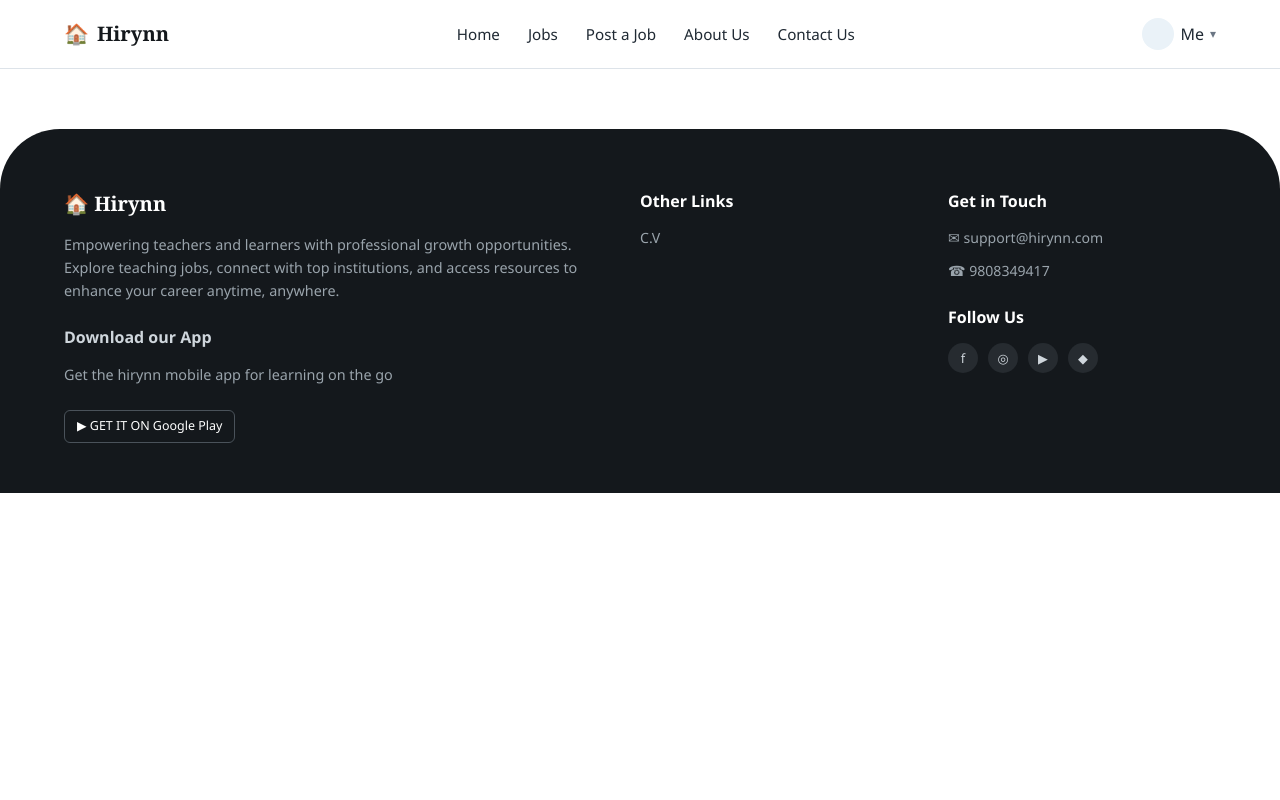
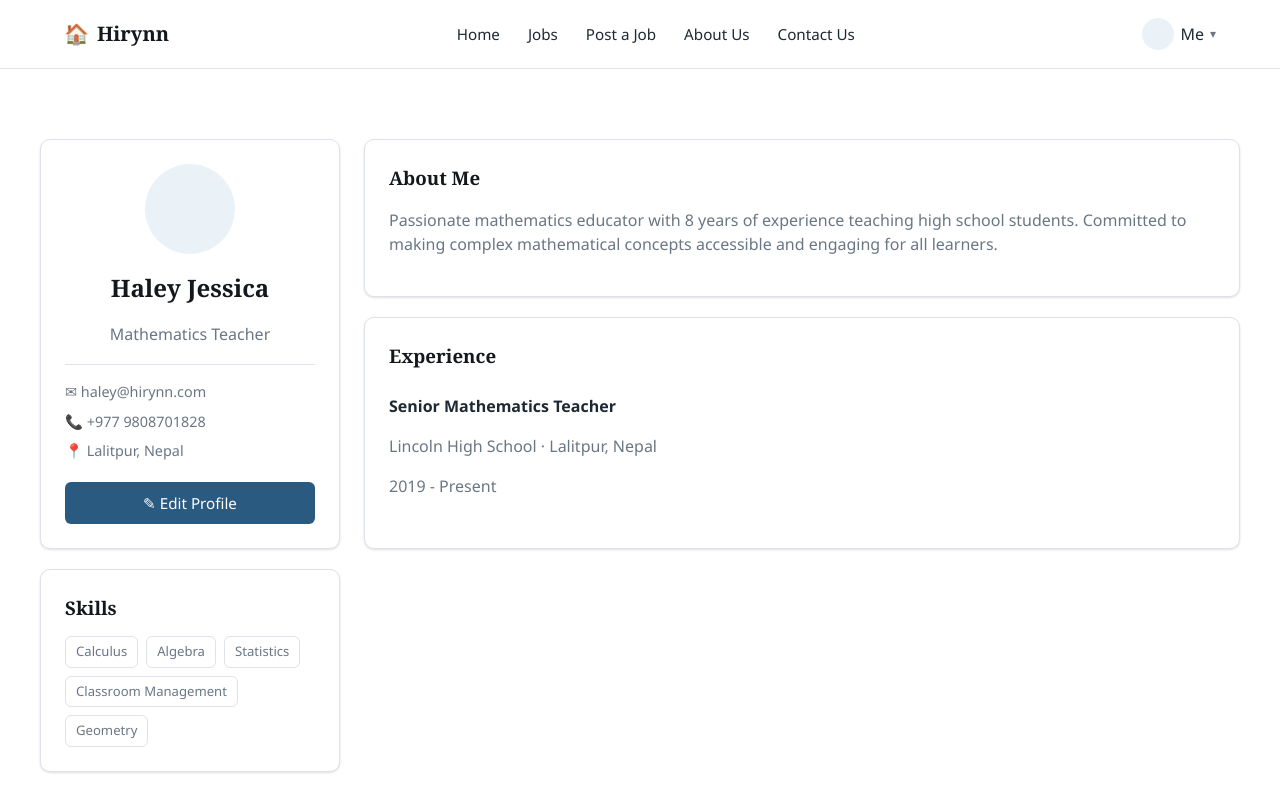
Before and after one commit to LaskaMaharjan/Hirynn-Website, a React (Vite) app: page /my-profile in a window 1280 px wide. Shown: the top 800 px of the page. Built offline with nearby package versions, Linux system fonts and the light colour scheme.

Commit message:
Added Profile

```diff
--- a/src/App.jsx
+++ b/src/App.jsx
@@ -7,6 +7,7 @@ import JobDetail from "./Components/JobDetail.jsx";
 import ContactUs from "./Components/ContactUs.jsx";
 import AboutUs from "./Components/AboutUs.jsx";
 import PostJob from "./Components/PostJob.jsx";
+import Profile from "./Components/Profile.jsx";
 
 export default function App() {
   return (
@@ -19,6 +20,7 @@ export default function App() {
         <Route path="/contact-us" element={<ContactUs />} />
         <Route path="/about-us" element={<AboutUs />} />
         <Route path="/post-a-job" element={<PostJob />} />
+        <Route path="/my-profile" element={<Profile />} />
       </Routes>
       <Footer />
     </>
--- /dev/null
+++ b/src/Components/Profile.jsx
@@ -0,0 +1,55 @@
+const skills = ["Calculus", "Algebra", "Statistics", "Classroom Management", "Geometry"];
+
+export default function Profile() {
+  return (
+    <div className="page container">
+      <div className="profile-layout">
+        <div className="profile-sidebar">
+          <div className="profile-card">
+            <div className="profile-avatar"></div>
+            <h2>Haley Jessica</h2>
+            <p className="text-muted">Mathematics Teacher</p>
+
+            <ul className="profile-contact">
+              <li>✉ haley@hirynn.com</li>
+              <li>📞 +977 9808701828</li>
+              <li>📍 Lalitpur, Nepal</li>
+            </ul>
+
+            <button className="btn btn-primary" style={{ width: "100%" }}>✎ Edit Profile</button>
+          </div>
+
+          <div className="profile-box">
+            <h3>Skills</h3>
+            <div className="skill-tags">
+              {skills.map((s) => (
+                <span className="pill" key={s}>{s}</span>
+              ))}
+            </div>
+          </div>
+        </div>
+
+        <div className="profile-main">
+          <div className="profile-box">
+            <h3>About Me</h3>
+            <p className="text-muted">
+              Passionate mathematics educator with 8 years of experience
+              teaching high school students. Committed to making complex
+              mathematical concepts accessible and engaging for all
+              learners.
+            </p>
+          </div>
+
+          <div className="profile-box">
+            <h3>Experience</h3>
+            <div className="timeline-item">
+              <strong>Senior Mathematics Teacher</strong>
+              <p className="text-muted">Lincoln High School · Lalitpur, Nepal</p>
+              <p className="text-muted">2019 - Present</p>
+            </div>
+          </div>
+        </div>
+      </div>
+    </div>
+  );
+}
--- a/src/styles.css
+++ b/src/styles.css
@@ -525,3 +525,63 @@ button { cursor: pointer; font-family: inherit; }
   border-radius: var(--radius-sm);
   padding: 10px 12px;
 }
+/* ===== Profile ===== */
+.profile-layout {
+  display: grid;
+  grid-template-columns: 300px 1fr;
+  gap: 24px;
+  margin-top: 30px;
+  align-items: start;
+}
+
+.profile-sidebar, .profile-main {
+  display: flex;
+  flex-direction: column;
+  gap: 20px;
+}
+
+.profile-card, .profile-box {
+  background: #fff;
+  border: 1px solid var(--color-border);
+  border-radius: var(--radius-md);
+  box-shadow: var(--shadow-card);
+  padding: 24px;
+}
+
+.profile-card { text-align: center; }
+
+.profile-avatar {
+  width: 90px;
+  height: 90px;
+  border-radius: 50%;
+  background: var(--color-blue-light);
+  margin: 0 auto 16px;
+}
+
+.profile-contact {
+  display: flex;
+  flex-direction: column;
+  gap: 8px;
+  margin: 18px 0 20px;
+  text-align: left;
+  color: var(--color-text-muted);
+  font-size: 0.9rem;
+  border-top: 1px solid var(--color-border);
+  padding-top: 16px;
+}
+
+.profile-box h3 { margin-bottom: 14px; }
+
+.skill-tags {
+  display: flex;
+  flex-wrap: wrap;
+  gap: 8px;
+}
+
+.timeline-item {
+  padding: 10px 0;
+}
+
+@media (max-width: 900px) {
+  .profile-layout { grid-template-columns: 1fr; }
+}
```
